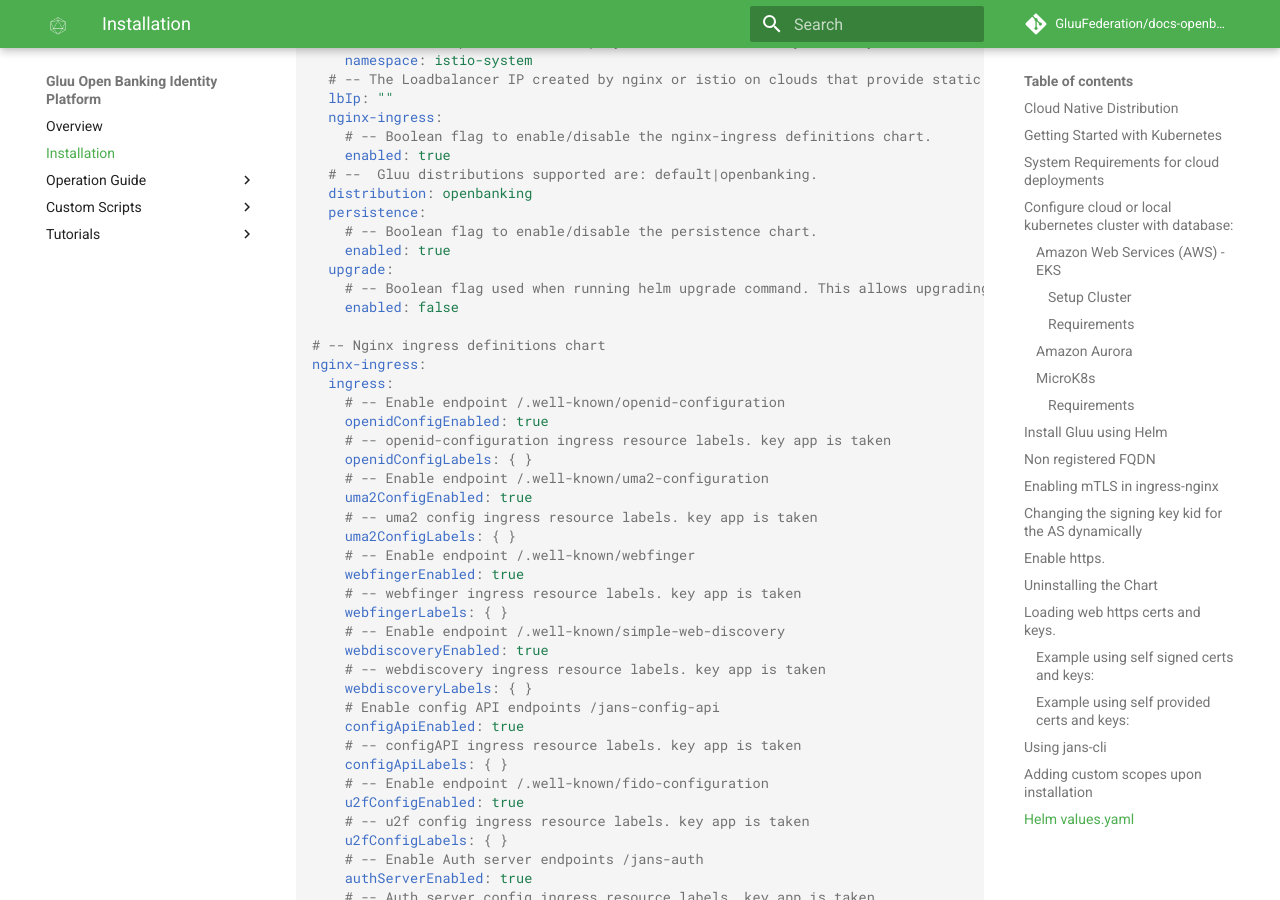
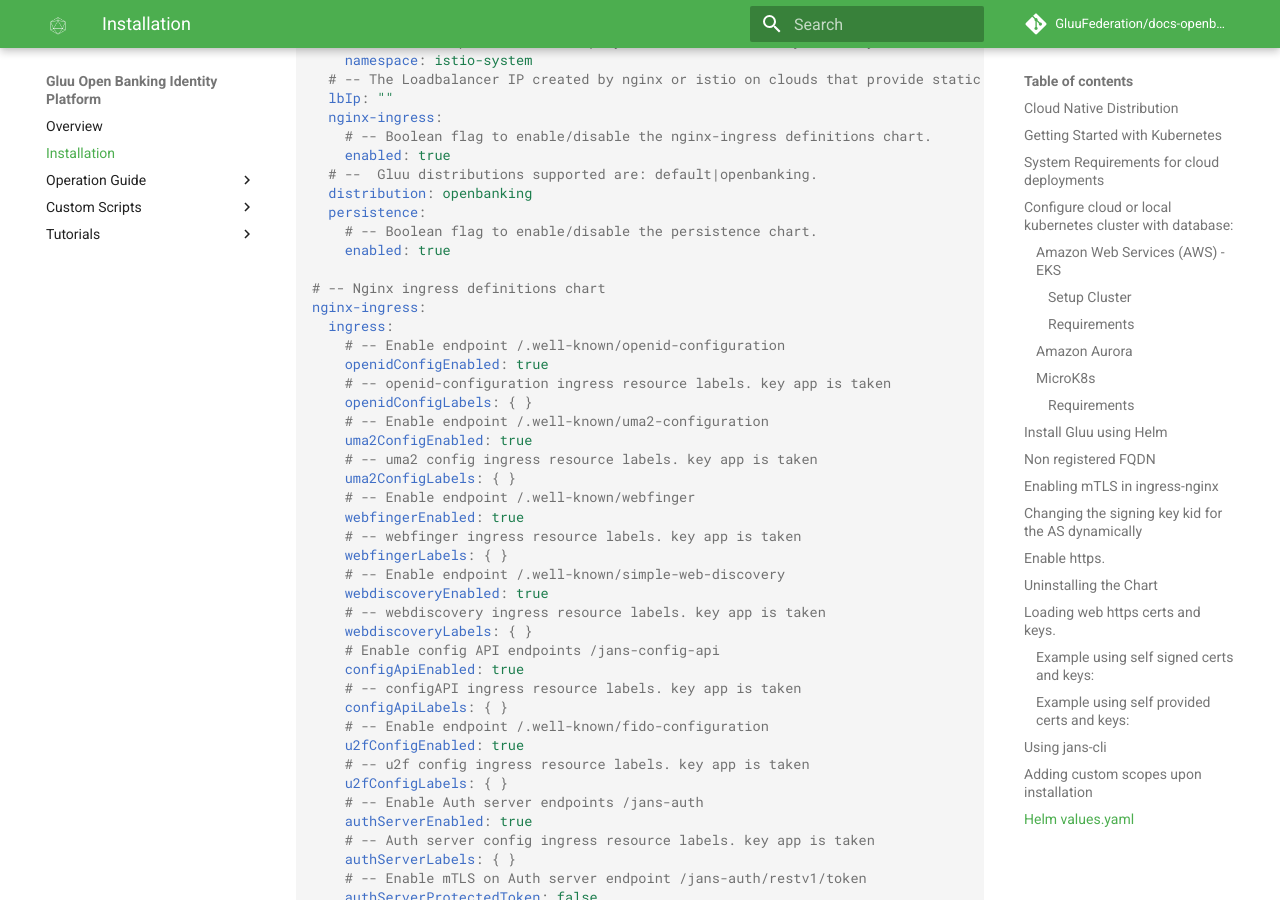
Before and after one commit to GluuFederation/docs-openbanking-prod, an MkDocs documentation site: the page built from docs/source/install-cn.md, in a window 1280 px wide and 900 px high, scrolled down 25189 px. Built offline with MkDocs 1.6.1 and Material for MkDocs 9.7.7, drawn with Linux system fonts in a browser that asks for light colours; comment, search, counter and statistics services are not loaded.

Commit message:
docs: remove upgrade key

```diff
--- a/docs/source/install-cn.md
+++ b/docs/source/install-cn.md
@@ -653,7 +653,6 @@ If during installation the release was not defined, release name is checked by r
     | global.lbIp | string | `""` | The Loadbalancer IP created by nginx or istio on clouds that provide static IPs. This is not needed if `global.fqdn` is globally resolvable. |
     | global.nginx-ingress.enabled | bool | `true` | Boolean flag to enable/disable the nginx-ingress definitions chart. |
     | global.persistence.enabled | bool | `true` | Boolean flag to enable/disable the persistence chart. |
-    | global.upgrade.enabled | bool | `false` | Boolean flag used when running helm upgrade command. This allows upgrading the chart without immutable objects errors. |
     | global.usrEnvs | object | `{"normal":{},"secret":{}}` | Add custom normal and secret envs to the service. Envs defined in global.userEnvs will be globally available to all services |
     | global.usrEnvs.normal | object | `{}` | Add custom normal envs to the service. variable1: value1 |
     | global.usrEnvs.secret | object | `{}` | Add custom secret envs to the service. variable1: value1 |
@@ -1069,9 +1068,6 @@ global:
   persistence:
     # -- Boolean flag to enable/disable the persistence chart.
     enabled: true
-  upgrade:
-    # -- Boolean flag used when running helm upgrade command. This allows upgrading the chart without immutable objects errors.
-    enabled: false
 
 # -- Nginx ingress definitions chart
 nginx-ingress:
```
Also changed, not shown: docs/source/tutorials/cn-prod-tutorial.md (+0 -4 lines).
